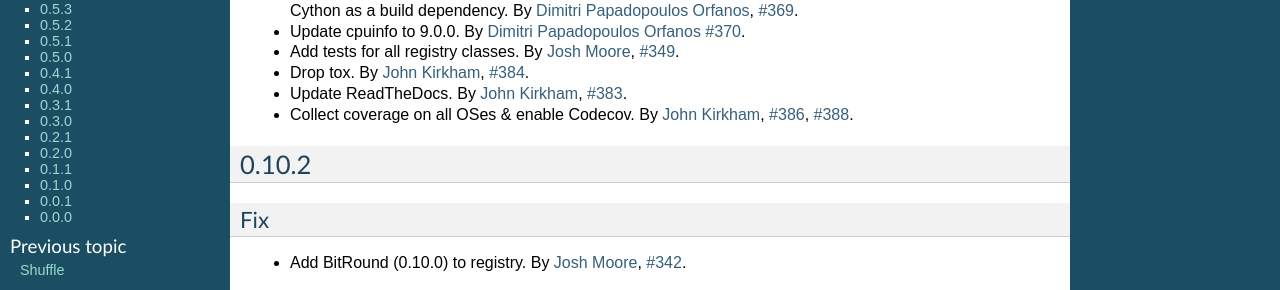
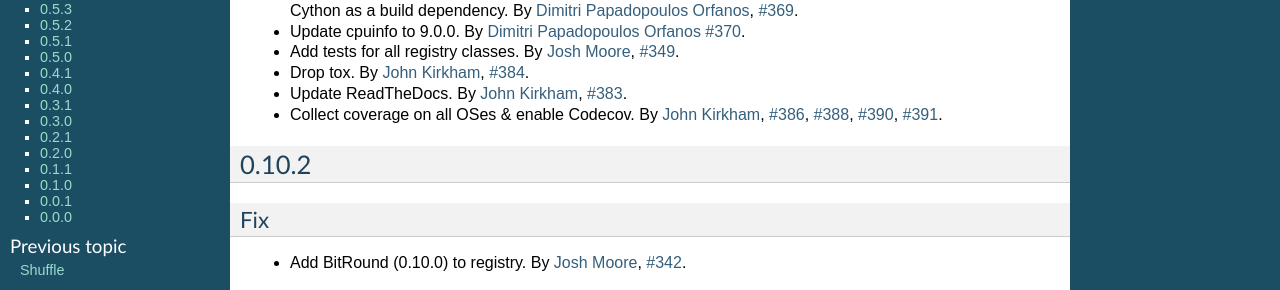
Before and after one commit to zarr-developers/numcodecs, a Sphinx documentation site: the page built from docs/release.rst, in a window 1280 px wide and 900 px high, scrolled down 351 px. Shown: the part 154-444 px from the top of the window. Built offline with Sphinx 7.4.7, drawn with Linux system fonts in a browser that asks for light colours; pages that are not in the unit, such as notebooks, are missing from menus; the version number could not be read and is left out.

```diff
--- a/docs/release.rst
+++ b/docs/release.rst
@@ -59,7 +59,8 @@ Maintenance
   By :user:`John Kirkham <jakirkham>`, :issue:`383`.
 
 * Collect coverage on all OSes & enable Codecov.
-  By :user:`John Kirkham <jakirkham>`, :issue:`386`, :issue:`388`.
+  By :user:`John Kirkham <jakirkham>`, :issue:`386`, :issue:`388`,
+  :issue:`390`, :issue:`391`.
 
 .. _release_0.10.2:
 
```
Also changed, not shown: 1 other file.
